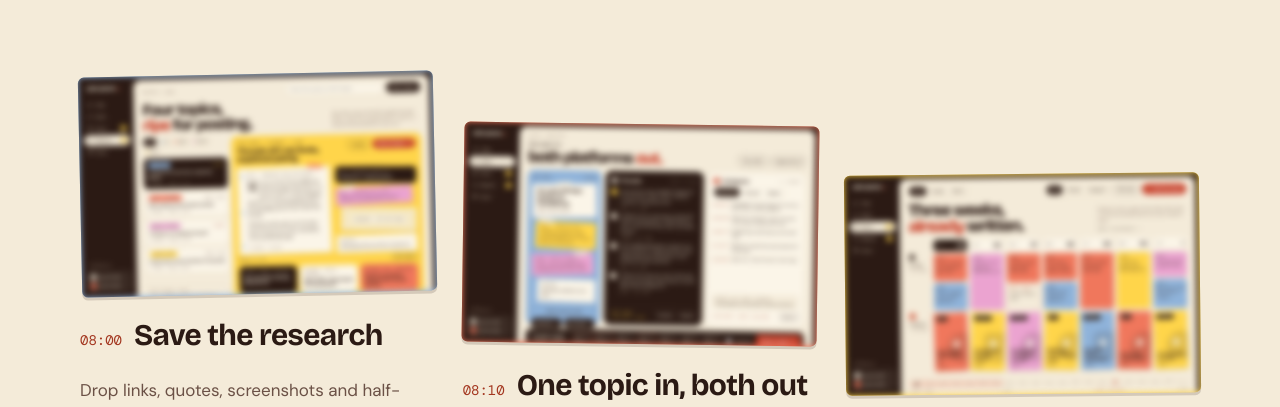
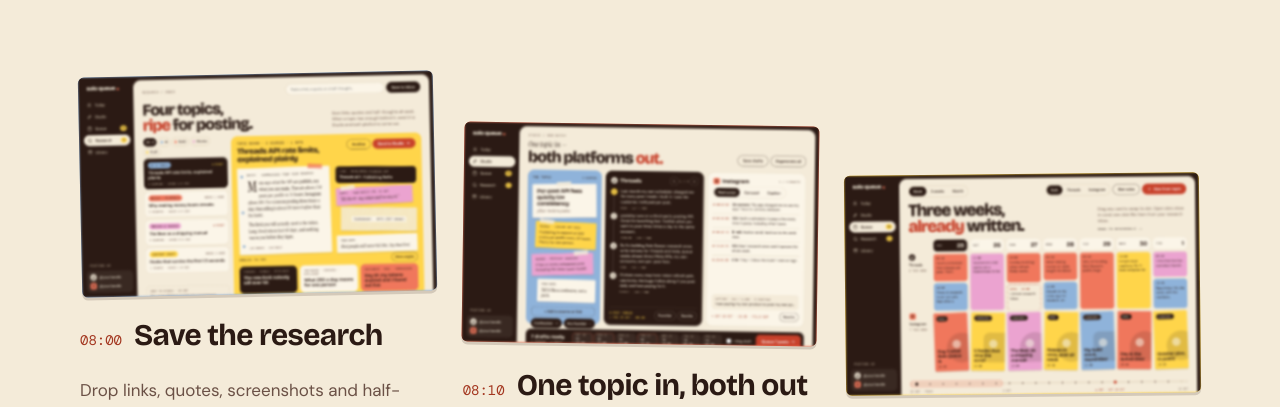
Before and after one commit to rahulkolli98/solo-queue-landing, a Next.js app: page / in a window 1280 px wide. Shown: the part 2156-2563 px from the top of the page. Built offline with nearby package versions, Linux system fonts and the light colour scheme; no server answers.

Commit message:
Landing: soften screenshot blur 3px to 1px (legible ambiance)

```diff
--- a/src/components/landing/Hero.tsx
+++ b/src/components/landing/Hero.tsx
@@ -152,7 +152,7 @@ export default function Hero() {
                 width: "100%",
                 height: "auto",
                 display: "block",
-                filter: "blur(3px)",
+                filter: "blur(1px)",
               }}
             />
             <span className="l-wash" aria-hidden="true" />
--- a/src/components/landing/How.tsx
+++ b/src/components/landing/How.tsx
@@ -115,7 +115,7 @@ export default function How() {
                   height: "100%",
                   objectFit: "cover",
                   objectPosition: "top left",
-                  filter: "blur(3px)",
+                  filter: "blur(1px)",
                 }}
               />
             </div>
```
Also changed, not shown: hero-shot.png (added), step-shot.png (added).
